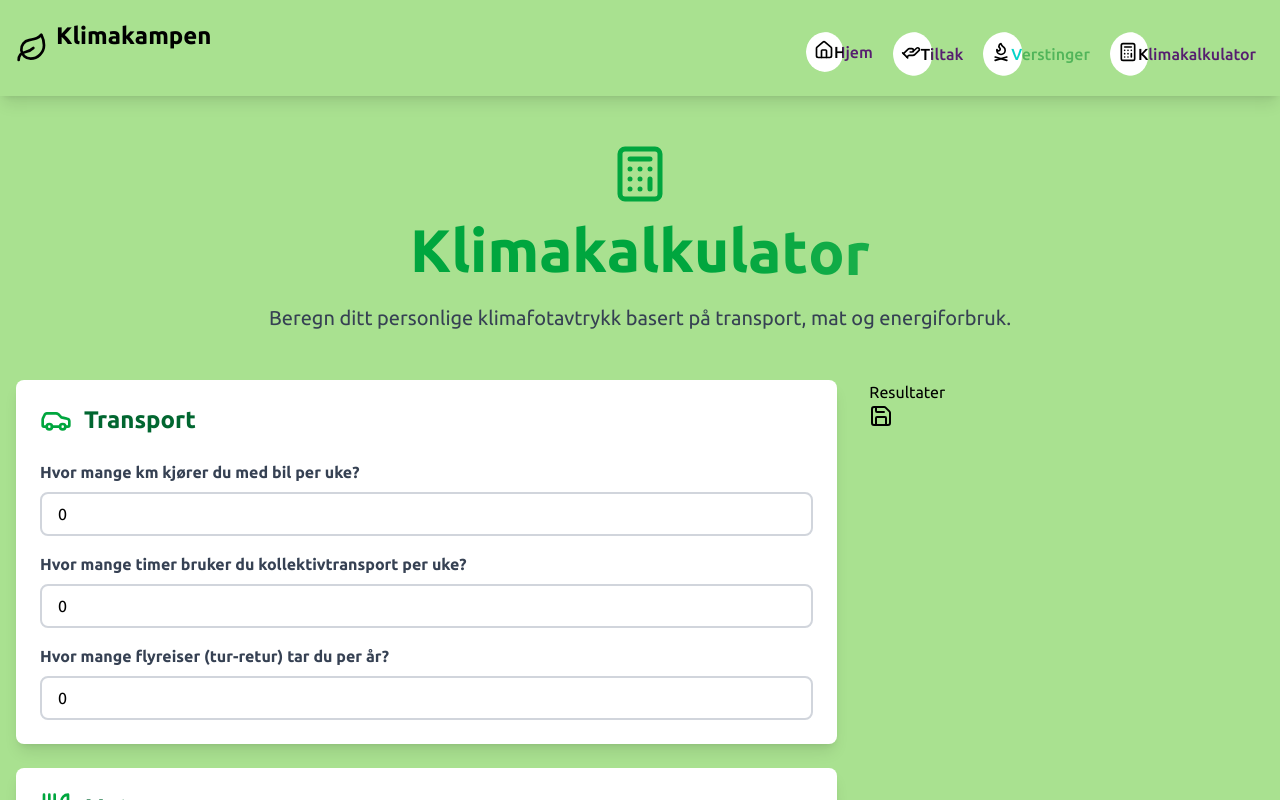
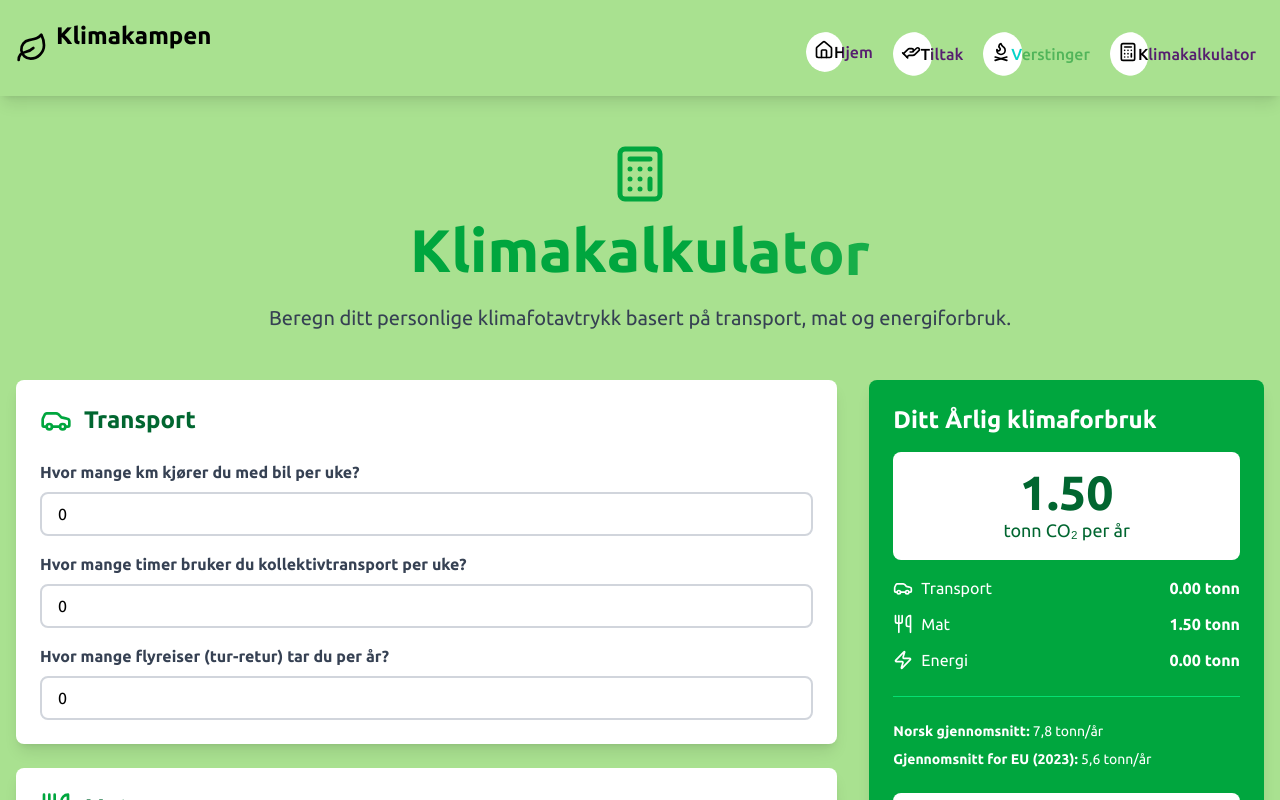
Before and after one commit to abdilatiiif/eksamenemne6, a Next.js app: page /klimacalc in a window 1280 px wide. Shown: the top 800 px of the page. Built offline with nearby package versions, Linux system fonts and the light colour scheme.

Commit message:
calc ferdig, save starting

```diff
--- a/src/app/klimacalc/page.js
+++ b/src/app/klimacalc/page.js
@@ -1,19 +1,27 @@
 "use client";
 import HeadingText from "@/components/HeadingText";
-import { set } from "animejs";
+
 import { Calculator, Car, Utensils, Zap, Save } from "lucide-react";
-import { useState } from "react";
+import { useEffect, useState } from "react";
 
 function KlimaCalcpage() {
   const [formdata, setFormdata] = useState({
     bilKm: 0, // km kjørt med bil per uke
     offentligTransport: 0, // timer kollektivt per uke
-    flyr: 0, // antall flyreiser per år
+    flyr: 0, // antall flyreiser per år tur-retur
     kjøttretter: 0, // kjøttmåltider per uke
     beef: 0, // biff måltider per uke
     oppvarming: "strøm", // oppvarmingstype
     strøm: 0, // strømforbruk per måned i kWh
   });
+
+  // State for beregnede resultater
+  const [results, setResults] = useState(null);
+
+  // Oppdatering av formdata state ved input endring
+  useEffect(() => {
+    kalkulerKlimafotavtrykk();
+  }, [formdata]);
 
   const handleInputChange = (hva, value) => {
     setFormdata({ ...formdata, [hva]: Number(value) || Number("") });
@@ -22,8 +30,6 @@ function KlimaCalcpage() {
   const handleOppvarmingsType = (value) => {
     setFormdata({ ...formdata, oppvarming: value });
   };
-
-  console.log(formdata);
 
   // Kalkulasjonslogikk
   {
@@ -42,9 +48,64 @@ formData.carKm: antall km du kjører per uke.
   }
 
   const kalkulerKlimafotavtrykk = () => {
-    // Transport
+    // Transport (per år)
     const bilUtslipp = (formdata.bilKm * 52 * 0.13) / 1000;
+    const kollektivUtslipp = (formdata.offentligTransport * 52 * 0.5) / 1000;
+    const flyUtslipp = formdata.flyr * 0.3; // per flytur (tur-retur)
+
+    // Mat (per år)
+    const kjøttUtslipp =
+      ((formdata.kjøttretter - formdata.beef) * 52 * 6) / 1000; // 6 kg CO₂ per kg kjøtt (gjennomsnitt for ulike typer kjøtt).
+    const beefUtslipp = (formdata.beef * 5 * 27) / 1000; //  27 kg CO₂ per kg kjøtt (livssyklusutslipp fra produksjon).
+    const andreMatUtslipp = 1.5; // Annet matforbruk (frukt, grønnsaker, korn, meieriprodukter, osv.) per år i tonn CO₂.
+
+    // Energi (per år)
+    let oppvarmingsUtslipp = 0;
+
+    switch (formdata.oppvarming) {
+      case "electric":
+        oppvarmingsUtslipp = (formdata.strøm * 12 * 0.3) / 1000; // 0.3 kg CO₂ per kWh (gjennomsnitt for elektrisitet i Norge).
+        break;
+      case "oil":
+        oppvarmingsUtslipp = (formdata.strøm * 12 * 2.5) / 1000;
+        break;
+      case "gas":
+        oppvarmingsUtslipp = (formdata.strøm * 12 * 1.8) / 1000;
+        break;
+      case "wood":
+        oppvarmingsUtslipp = formdata.strøm * 12 * 0.5;
+      default:
+        formdata.strøm = 0;
+    }
+
+    // stømforbruk (per år)
+    const strømUtslipp = (formdata.strøm * 12 * 0.3) / 1000; // 0.3 kg CO₂ per kWh (gjennomsnitt for elektrisitet i Norge).
+
+    // Totalt klimafotavtrykk
+    const transportTotal = bilUtslipp + kollektivUtslipp + flyUtslipp;
+    const matTotal = kjøttUtslipp + beefUtslipp + andreMatUtslipp;
+    const energiTotal = oppvarmingsUtslipp + strømUtslipp;
+    const totalUtslipp = transportTotal + matTotal + energiTotal;
+
+    // Sett resultater i state
+    setResults({
+      transport: transportTotal.toFixed(2),
+      mat: matTotal.toFixed(2),
+      energi: energiTotal.toFixed(2),
+      total: totalUtslipp.toFixed(2),
+      detaljer: {
+        bil: bilUtslipp.toFixed(2),
+        kollektiv: kollektivUtslipp.toFixed(2),
+        fly: flyUtslipp.toFixed(2),
+        kjøtt: kjøttUtslipp.toFixed(2),
+        biff: beefUtslipp.toFixed(2),
+        oppvarming: oppvarmingsUtslipp.toFixed(2),
+        strøm: strømUtslipp.toFixed(2),
+      },
+    });
   };
+
+  results && console.log("Results:", results);
 
   return (
     <div className="container mx-auto px-4 py-12">
@@ -103,7 +164,7 @@ formData.carKm: antall km du kjører per uke.
                 </label>
                 <input
                   type="number"
-                  min=""
+                  min="0"
                   value={formdata.flyr}
                   onChange={(e) => handleInputChange("flyr", e.target.value)}
                   className="w-full px-4 py-2 border-2 border-gray-300 rounded-lg focus:border-green-600 focus:outline-none"
@@ -193,7 +254,66 @@ formData.carKm: antall km du kjører per uke.
         </div>
 
         <div>
-          Resultater <Save />
+          {/* -----------------------   Resultatseksjon ------------------------ */}
+          {results && (
+            <div className="bg-green-600 text-white p-6 rounded-lg shadow-lg sticky top-4">
+              <h2 className="text-2xl font-bold mb-4">
+                Ditt Årlig klimaforbruk
+              </h2>
+
+              {/* Total */}
+              <div className="bg-white text-green-800 p-4 rounded-lg mb-4 text-center">
+                <div className="text-5xl font-bold">{results.total}</div>
+                <div className="text-lg">tonn CO₂ per år</div>
+              </div>
+
+              {/* Kategorier */}
+              <div className="space-y-3">
+                <div className="flex justify-between items-center">
+                  <div className="flex items-center gap-2">
+                    <Car size={20} />
+                    <span>Transport</span>
+                  </div>
+                  <span className="font-bold">{results.transport} tonn</span>
+                </div>
+
+                <div className="flex justify-between items-center">
+                  <div className="flex items-center gap-2">
+                    <Utensils size={20} />
+                    <span>Mat</span>
+                  </div>
+                  <span className="font-bold">{results.mat} tonn</span>
+                </div>
+
+                <div className="flex justify-between items-center">
+                  <div className="flex items-center gap-2">
+                    <Zap size={20} />
+                    <span>Energi</span>
+                  </div>
+                  <span className="font-bold">{results.energi} tonn</span>
+                </div>
+              </div>
+
+              {/* Sammenligning */}
+              <div className="mt-6 pt-6 border-t border-green-400">
+                <p className="text-sm">
+                  <strong>Norsk gjennomsnitt:</strong> 7,8 tonn/år
+                </p>
+                <p className="text-sm mt-2">
+                  <strong>Gjennomsnitt for EU (2023):</strong> 5,6 tonn/år
+                </p>
+              </div>
+
+              {/* Lagre knapp */}
+              <button
+                onClick={() => console.log("Lagre resultat")}
+                className="cursor-pointer w-full mt-6 bg-white text-green-600 px-4 py-3 rounded-lg font-bold hover:bg-green-50 transition flex items-center justify-center gap-2"
+              >
+                <Save size={20} />
+                Lagre resultat
+              </button>
+            </div>
+          )}
         </div>
       </div>
     </div>
--- a/src/app/tiltak/page.js
+++ b/src/app/tiltak/page.js
@@ -26,7 +26,7 @@ export default function TiltakPage() {
         ))}
       </div>
 
-      <div className="mt-16 max-w-3xl mx-auto bg-green-100 p-8 rounded-lg">
+      <div className=" border-card mt-16 max-w-3xl mx-auto bg-green-100 p-8 rounded-lg">
         <h2 className="text-2xl font-bold text-green-800 mb-4">
           Hvorfor er dette viktig?
         </h2>
--- a/src/app/verstinger/page.js
+++ b/src/app/verstinger/page.js
@@ -71,7 +71,7 @@ function VerstingerPage() {
         <ListView data={verstinger} />
       )}
 
-      <div className="mt-12 max-w-3xl mx-auto bg-green-100 p-8 rounded-lg">
+      <div className=" border-card mt-12 max-w-3xl mx-auto bg-green-100 p-8 rounded-lg">
         <h2 className="text-2xl font-bold text-green-800 mb-4">
           Hva betyr disse tallene?
         </h2>
--- a/src/components/Navigation.jsx
+++ b/src/components/Navigation.jsx
@@ -11,7 +11,6 @@ import {
 } from "lucide-react";
 import { useState } from "react";
 import { Menu } from "lucide-react";
-import Head from "next/head";
 import HeadingText from "./HeadingText";
 
 function Navigation() {
@@ -65,11 +64,11 @@ function Navigation() {
             href="/verstinger"
             className="hover:text-green-200 transition font-medium flex"
           >
-            <button className="relative mt-3 p-2 text-md text-white overflow-hidden rounded-full cursor-pointer group">
+            <button className="relative mt-3 p-2 text-md overflow-hidden rounded-full cursor-pointer group">
               <span className="relative z-10 text-white mix-blend-difference flex">
                 {" "}
                 <FlameKindling size={20} />{" "}
-                <span className="text-red-500">Verstinger </span>
+                <span className="text-red-500">Verstinger</span>
               </span>
               <span className="absolute left-0 top-0 h-full w-2/6 bg-white rounded-full transition-all duration-[850ms] ease-[cubic-bezier(0.68,-0.55,0.265,1.55)] cursor-pointer group-hover:w-full"></span>
             </button>
```
